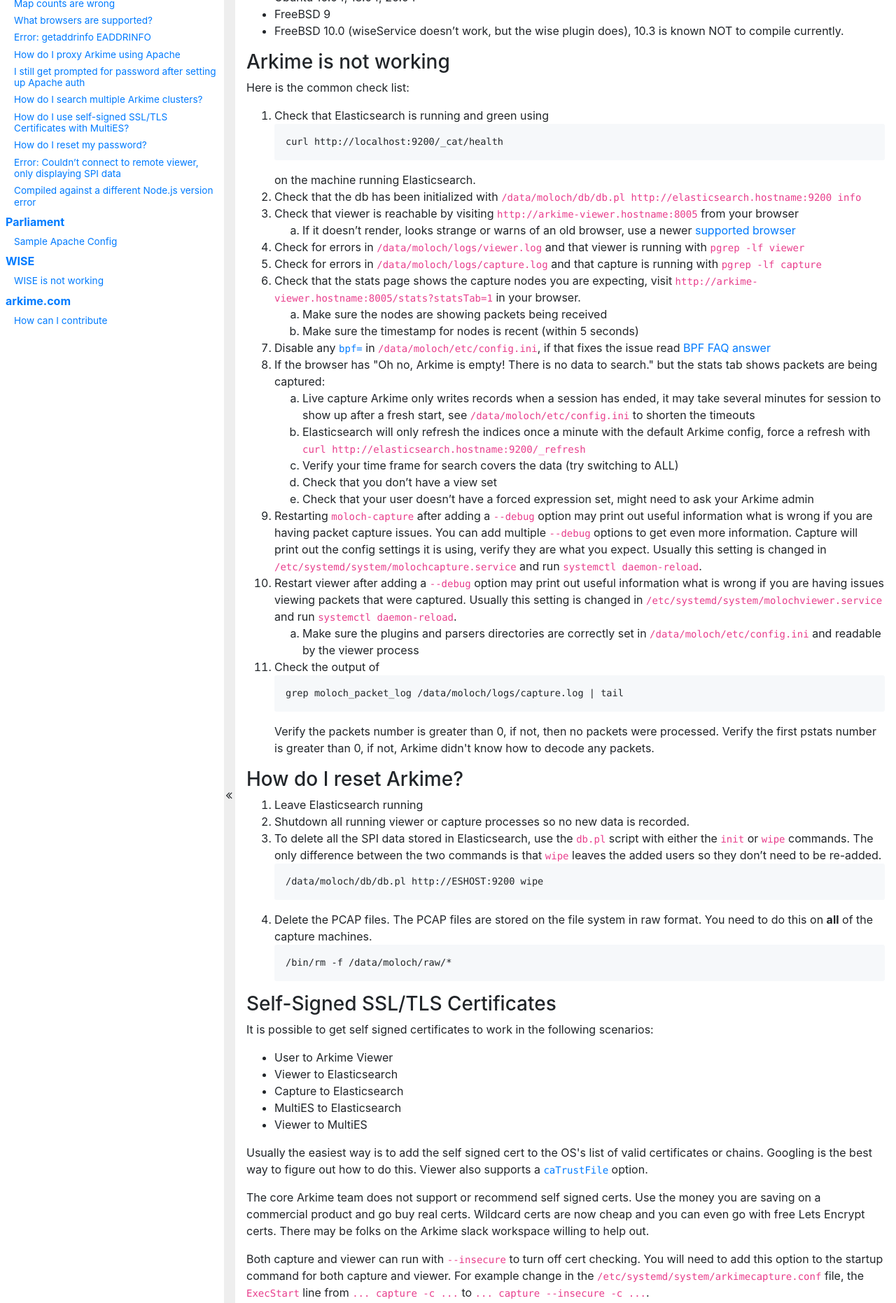
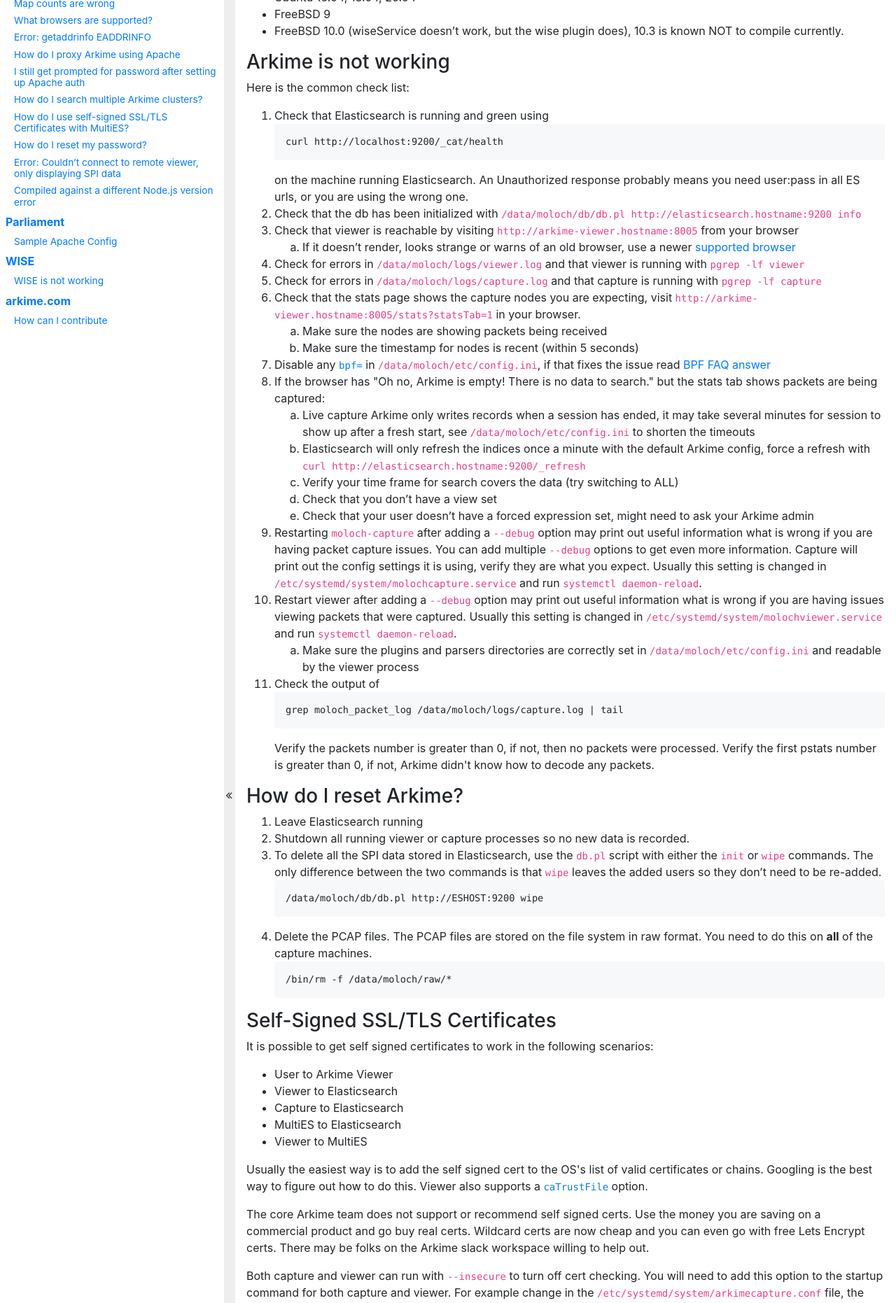
Before and after one commit to arkime/arkimeweb, a Jekyll site: the page built from faq.html, in a window 1280 px wide. Shown: the part 1400-3262 px from the top of the page at 70% size. Built offline with Jekyll 4.4.1, drawn with Linux system fonts in a browser that asks for light colours; some of the changed text lies outside the part shown.

Commit message:
add unauthorized response

```diff
--- a/faq.html
+++ b/faq.html
@@ -679,6 +679,7 @@
           Check that Elasticsearch is running and green using
           <pre><code>curl http://localhost:9200/_cat/health</code></pre>
           on the machine running Elasticsearch.
+          An Unauthorized response probably means you need user:pass in all ES urls, or you are using the wrong one.
         </li>
         <li>
           Check that the db has been initialized with
```
